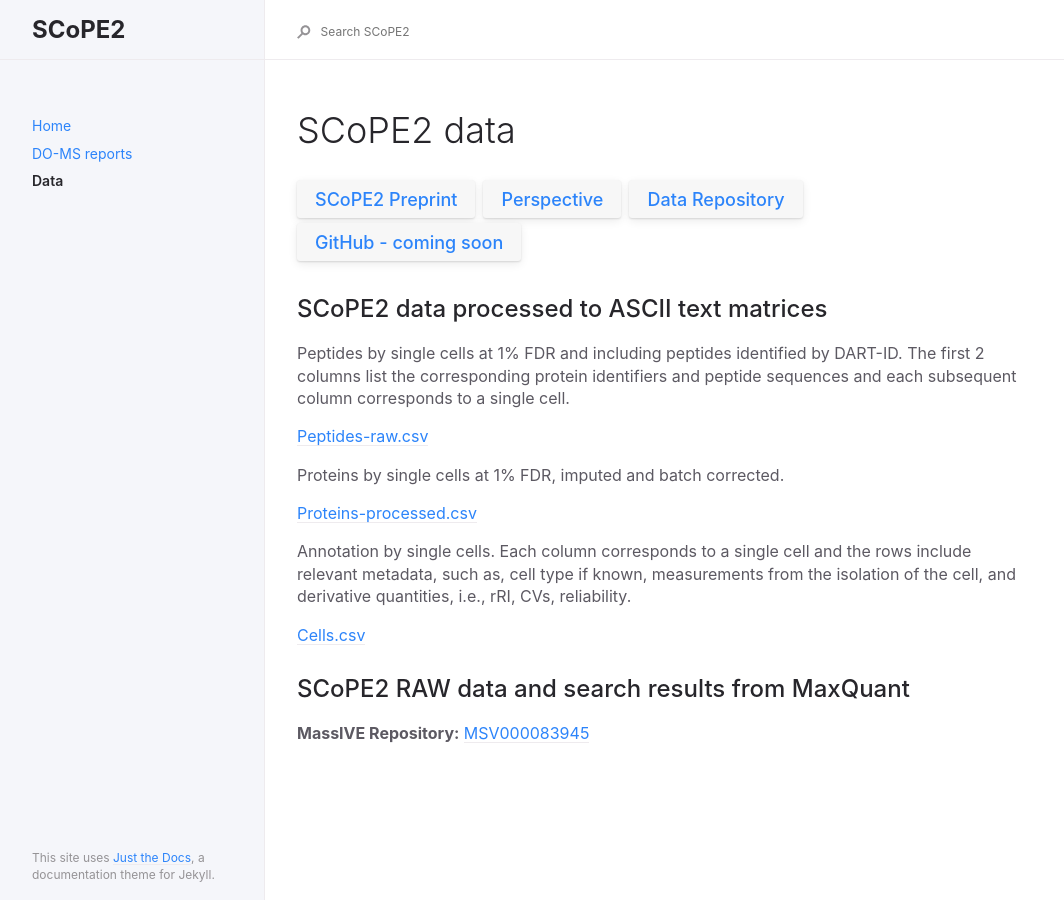
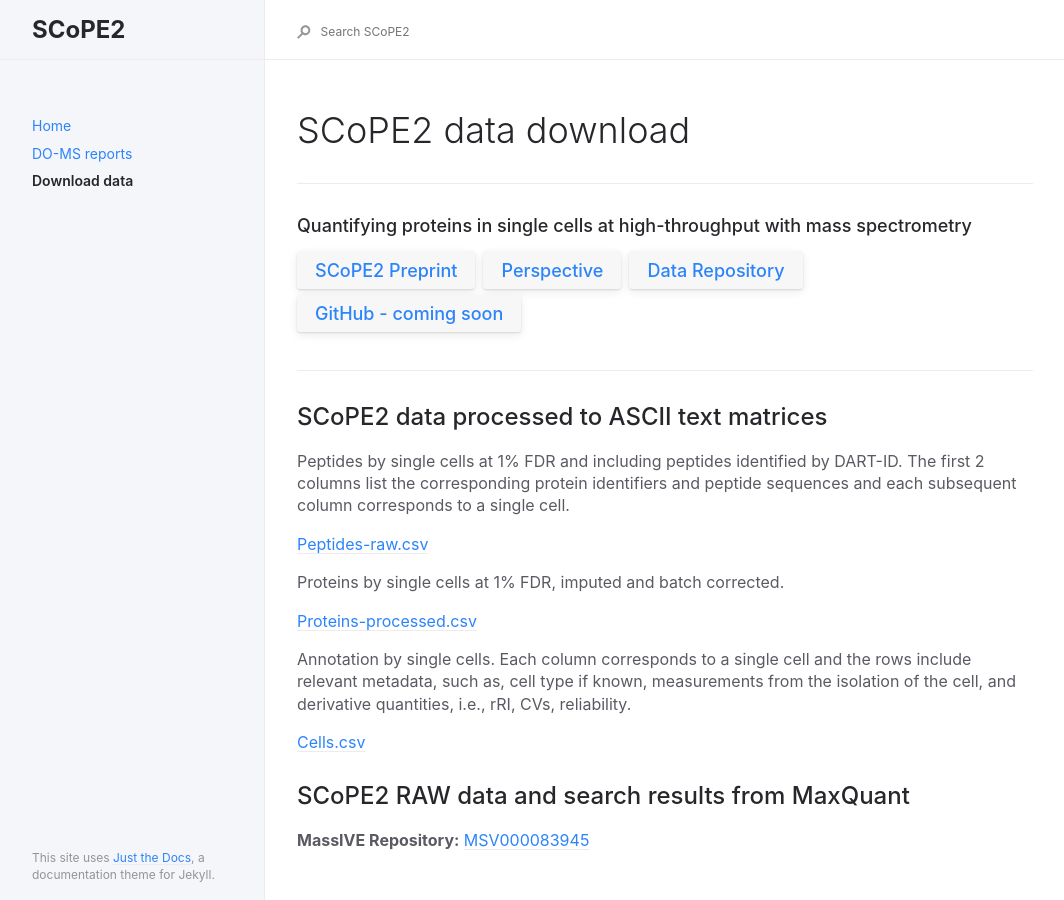
Before and after one commit to SlavovLab/SCoPE2, a Jekyll site: the page built from docs/docs/data.md, in a window 1280 px wide. Shown: the whole page, without its empty margins (91-1155 px from the left). Built offline with Jekyll 4.4.1, drawn with Linux system fonts in a browser that asks for light colours.

Commit message:
Update data.md

```diff
--- a/docs/docs/data.md
+++ b/docs/docs/data.md
@@ -1,16 +1,19 @@
 ---
 layout: default
-title: Data
+title: Download data
 nav_order: 2
 permalink: docs/data
 ---
 
-# SCoPE2 data
+# SCoPE2 data download
 
 
+------------
+### Quantifying proteins in single cells at high-throughput with mass spectrometry
 
 [SCoPE2 Preprint](https://www.biorxiv.org/content/10.1101/665307v1){: .btn .fs-5 .mb-4 .mb-md-0 .mr-2 }[Perspective](https://pubs.acs.org/doi/10.1021/acs.jproteome.8b00257){: .btn .fs-5 .mb-4 .mb-md-0 .mr-2}[Data Repository](ftp://massive.ucsd.edu/MSV000083945){: .btn .fs-5 .mb-4 .mb-md-0 .mr-2 }[GitHub - coming soon](https://github.com/SlavovLab/){: .btn .fs-5 .mb-4 .mb-md-0 }
 
+------------
 
 
 ## SCoPE2 data processed to ASCII text matrices
```
